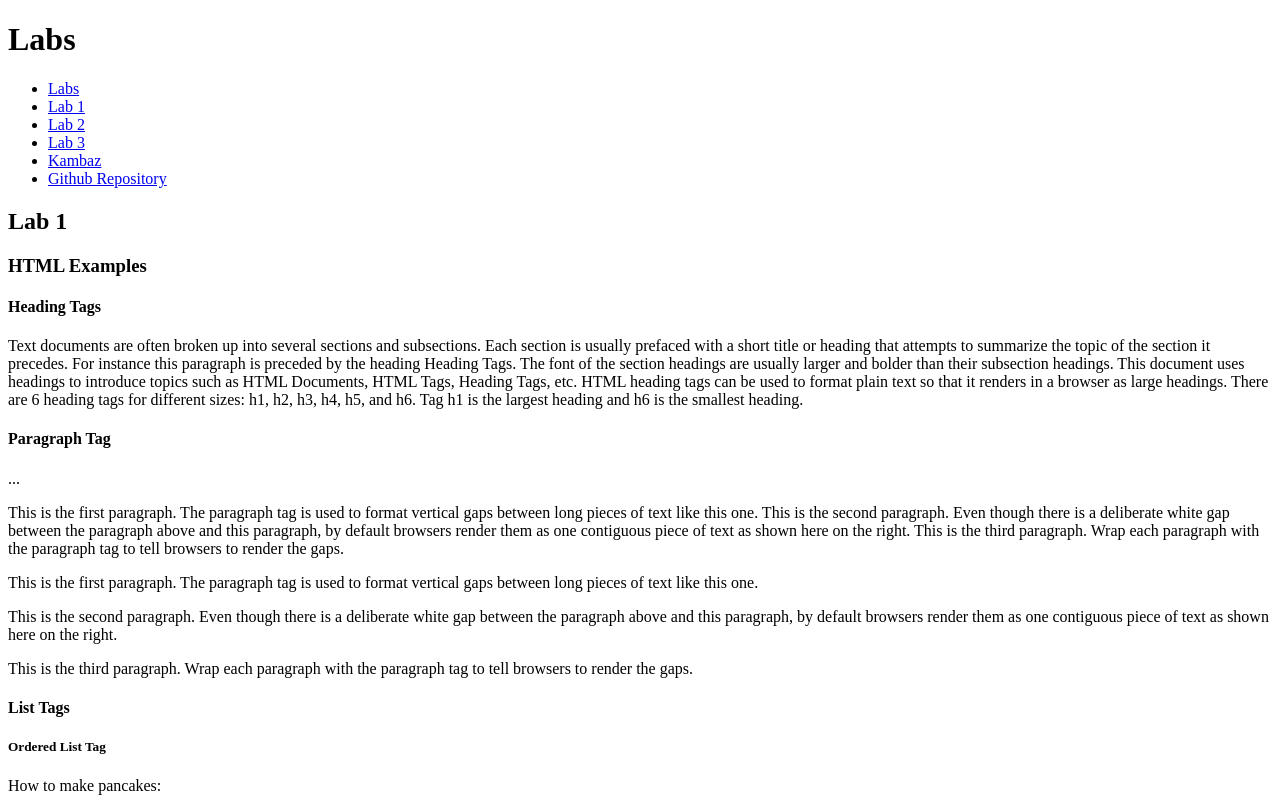
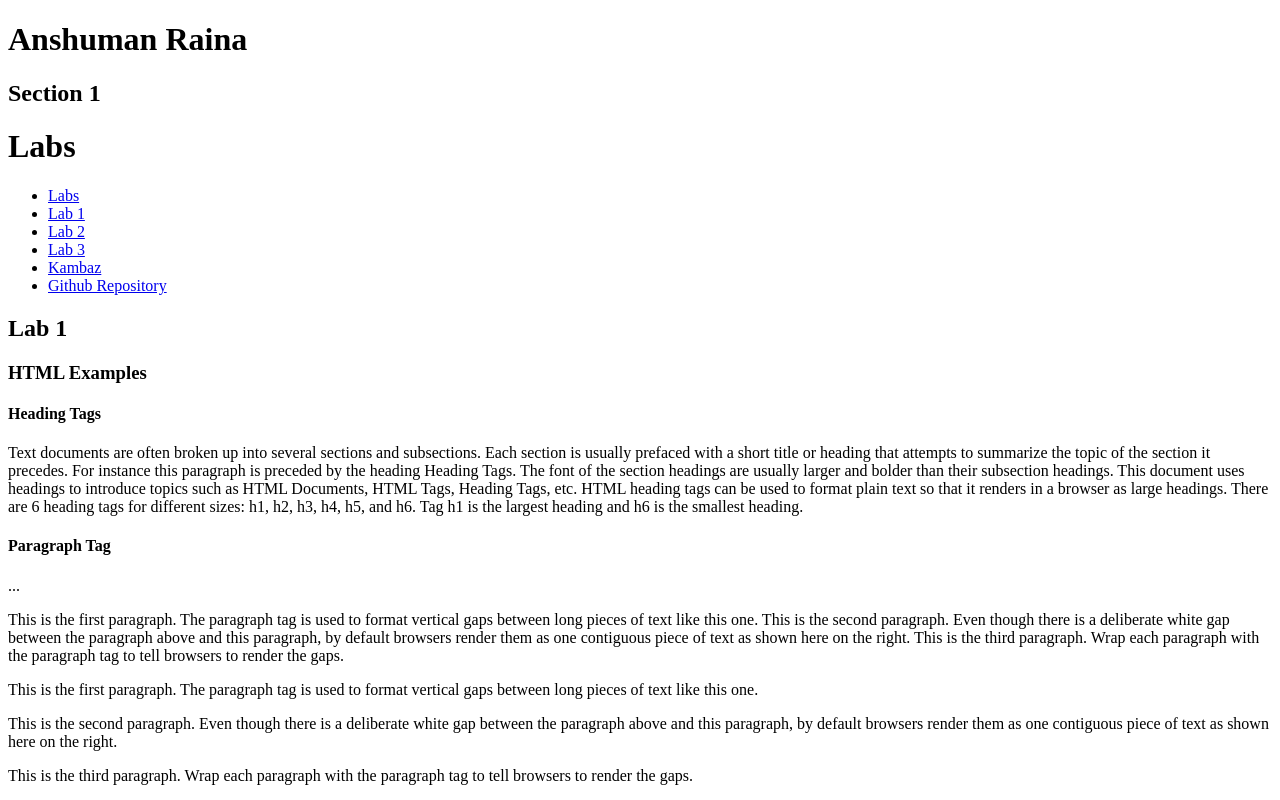
Before and after one commit to anshuman-raina/kambaz-react-web-app, a React (Vite) app: page /#/Labs/Lab1 in a window 1280 px wide. Shown: the top 800 px of the page. Built offline with nearby package versions, Linux system fonts and the light colour scheme.

Commit message:
Added changes for A1

```diff
--- a/src/Labs/index.tsx
+++ b/src/Labs/index.tsx
@@ -7,6 +7,8 @@ import Lab3 from "./Lab3";
 export default function Labs() {
   return (
     <div>
+      <h1>Anshuman Raina</h1>
+      <h2>Section 1</h2>
       <h1>Labs</h1>
       <TOC />
       <Routes>
```
